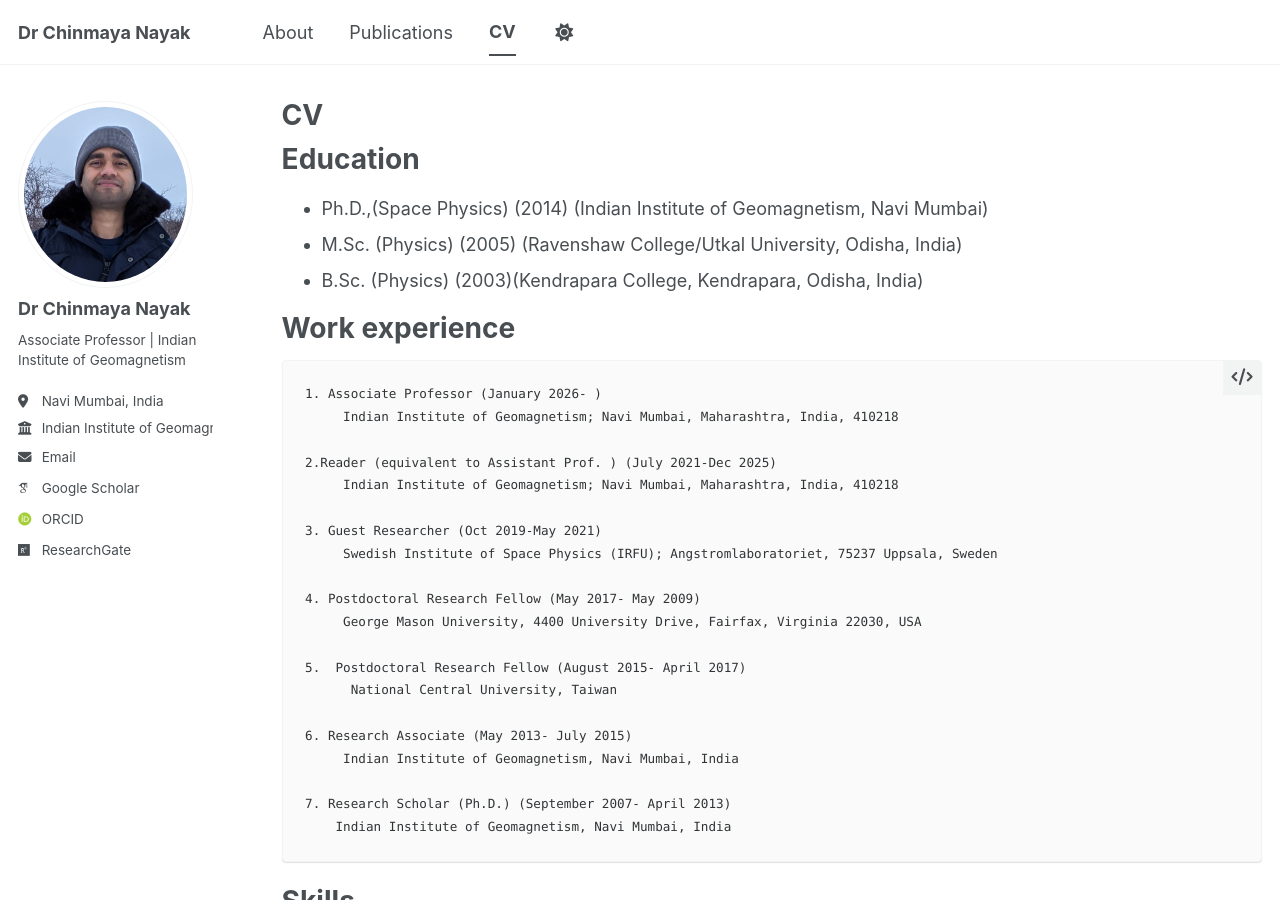
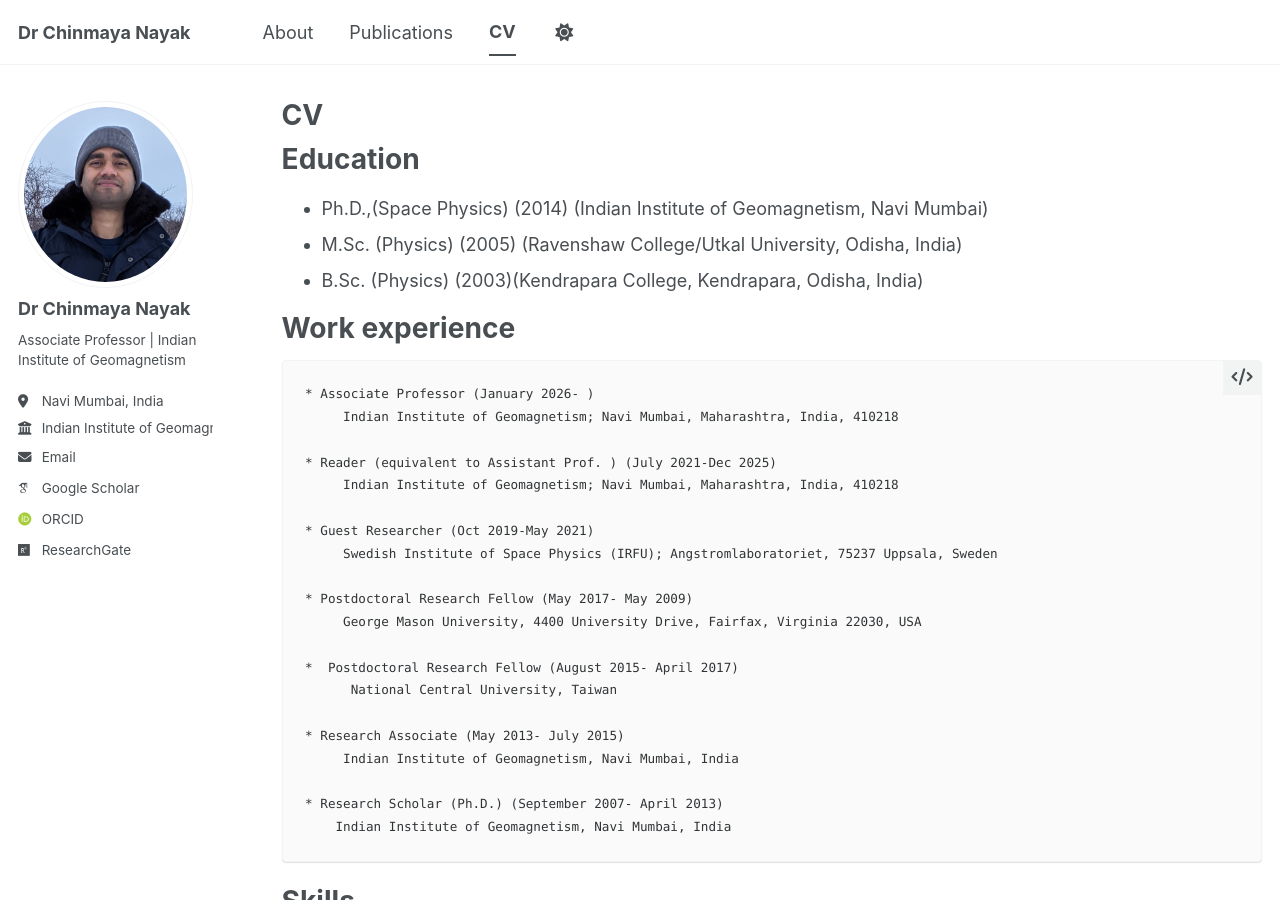
Before and after one commit to physics642/Chinmaya.Nayak, a Jekyll site: the page built from _pages/cv.md, in a window 1280 px wide and 900 px high. Built offline with Jekyll 4.4.1, drawn with Linux system fonts in a browser that asks for light colours; some web fonts are replaced; a script bundle is joined from its source files by our own code; library files that are not in the unit come from our copies.

Commit message:
Update cv.md

```diff
--- a/_pages/cv.md
+++ b/_pages/cv.md
@@ -17,25 +17,25 @@ Education
 
 Work experience
 ======
-    1. Associate Professor (January 2026- )
+    * Associate Professor (January 2026- )
          Indian Institute of Geomagnetism; Navi Mumbai, Maharashtra, India, 410218
 
-    2.Reader (equivalent to Assistant Prof. ) (July 2021-Dec 2025)
+    * Reader (equivalent to Assistant Prof. ) (July 2021-Dec 2025)
          Indian Institute of Geomagnetism; Navi Mumbai, Maharashtra, India, 410218
 
-    3. Guest Researcher (Oct 2019-May 2021)
+    * Guest Researcher (Oct 2019-May 2021)
          Swedish Institute of Space Physics (IRFU); Angstromlaboratoriet, 75237 Uppsala, Sweden
 
-    4. Postdoctoral Research Fellow (May 2017- May 2009)
+    * Postdoctoral Research Fellow (May 2017- May 2009)
          George Mason University, 4400 University Drive, Fairfax, Virginia 22030, USA
 
-    5.  Postdoctoral Research Fellow (August 2015- April 2017)
+    *  Postdoctoral Research Fellow (August 2015- April 2017)
           National Central University, Taiwan
 
-    6. Research Associate (May 2013- July 2015)
+    * Research Associate (May 2013- July 2015)
          Indian Institute of Geomagnetism, Navi Mumbai, India
 
-    7. Research Scholar (Ph.D.) (September 2007- April 2013)
+    * Research Scholar (Ph.D.) (September 2007- April 2013)
         Indian Institute of Geomagnetism, Navi Mumbai, India
 
 Skills
```
